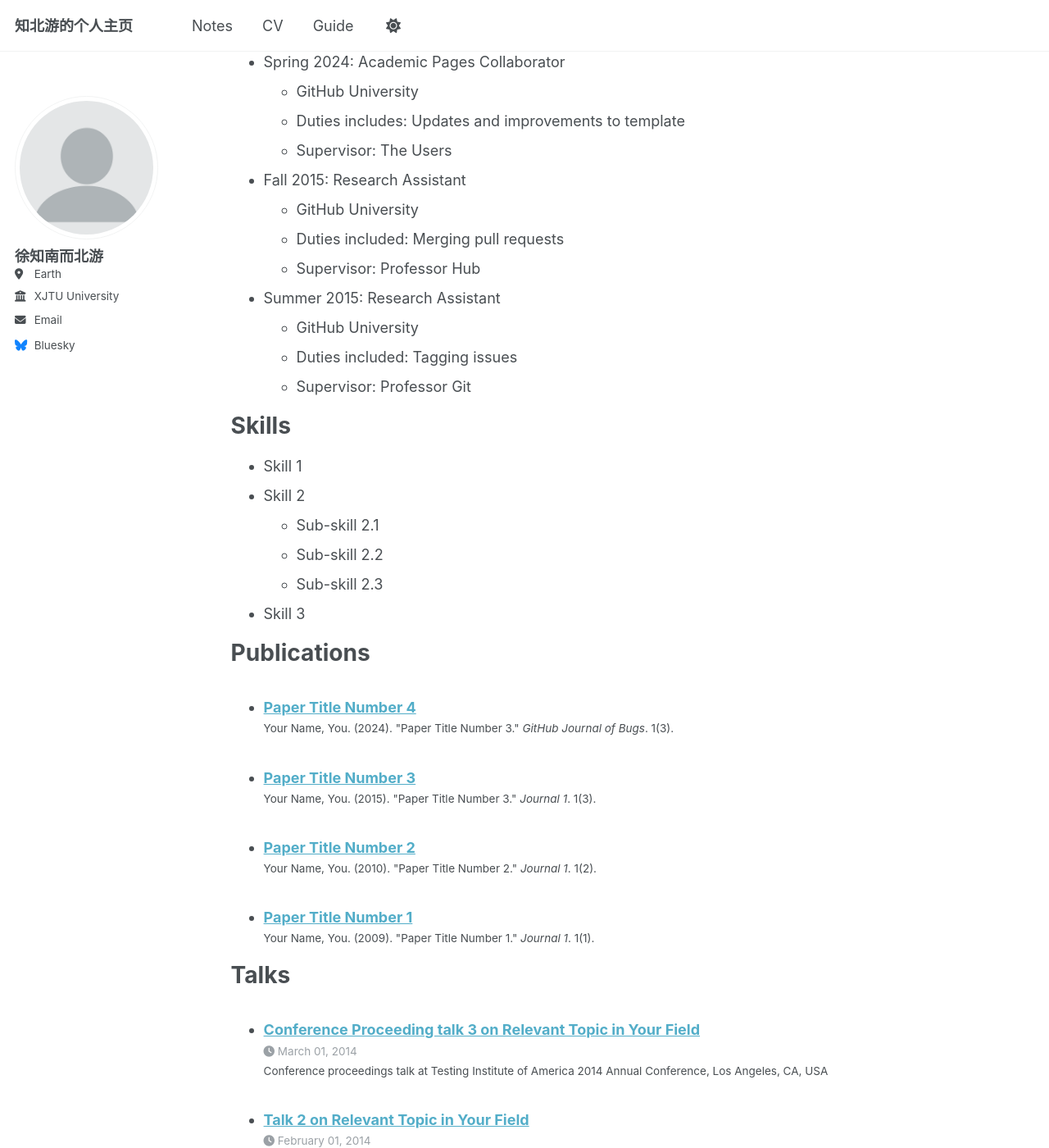
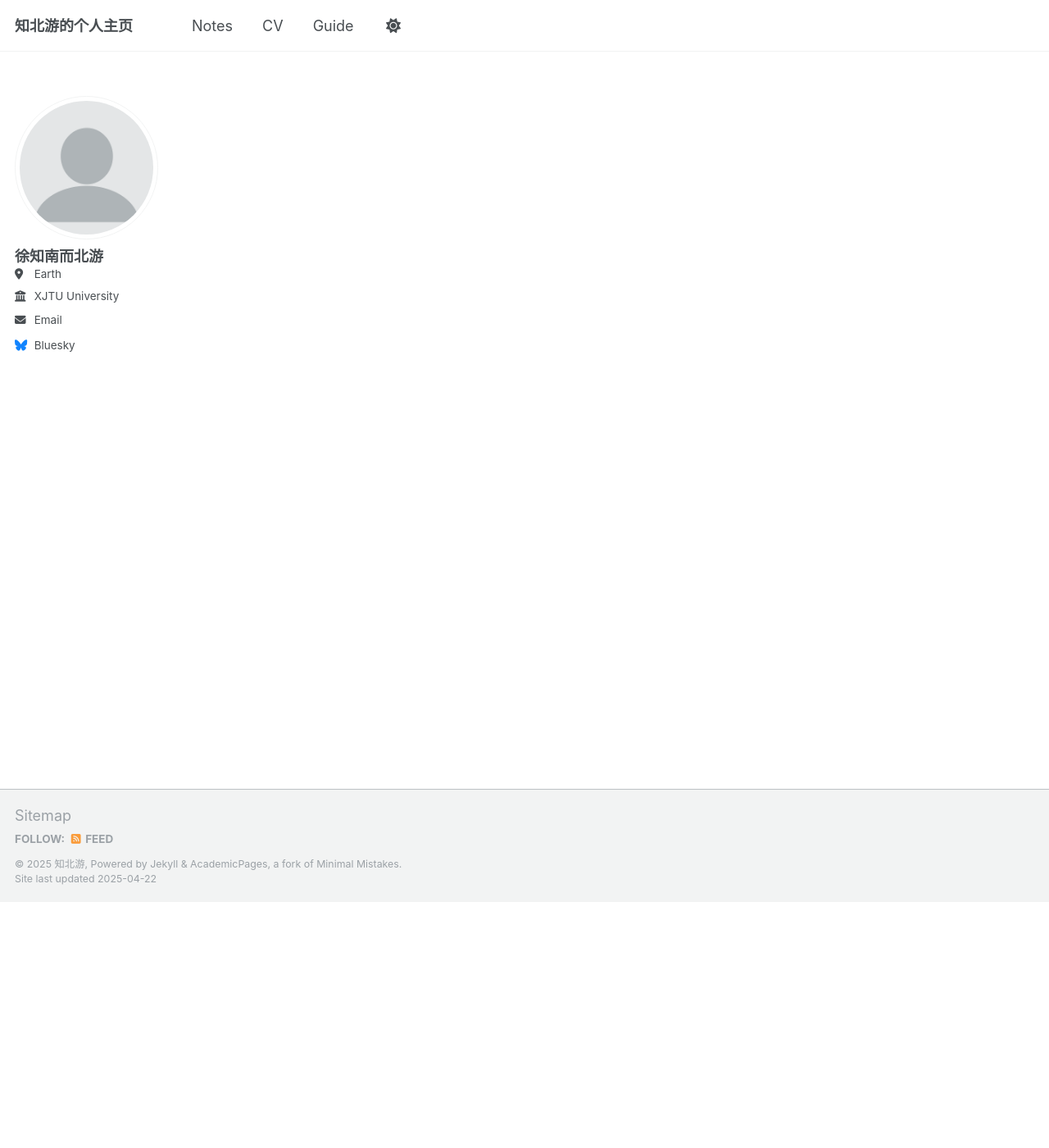
Before and after one commit to 9024yuy/9024yuy.github.io, a Jekyll site: the page built from _pages/cv.md, in a window 1280 px wide and 1400 px high, scrolled down 300 px. Shown: the whole window at 82% size. Built offline with Jekyll 4.4.1, drawn with Linux system fonts in a browser that asks for light colours; some of the changed text lies outside the part shown.

Commit message:
Update cv.md

```diff
--- a/_pages/cv.md
+++ b/_pages/cv.md
@@ -11,54 +11,6 @@
 
 Education
 ======
-* Ph.D in Version Control Theory, GitHub University, 2018 (expected)
-* M.S. in Jekyll, GitHub University, 2014
-* B.S. in GitHub, GitHub University, 2012
-
-Work experience
-======
-* Spring 2024: Academic Pages Collaborator
-  * GitHub University
-  * Duties includes: Updates and improvements to template
-  * Supervisor: The Users
-
-* Fall 2015: Research Assistant
-  * GitHub University
-  * Duties included: Merging pull requests
-  * Supervisor: Professor Hub
-
-* Summer 2015: Research Assistant
-  * GitHub University
-  * Duties included: Tagging issues
-  * Supervisor: Professor Git
-
-Skills
-======
-* Skill 1
-* Skill 2
-  * Sub-skill 2.1
-  * Sub-skill 2.2
-  * Sub-skill 2.3
-* Skill 3
-
-Publications
-======
-  <ul>{% for post in site.publications reversed %}
-    {% include archive-single-cv.html %}
-  {% endfor %}</ul>
-
-Talks
-======
-  <ul>{% for post in site.talks reversed %}
-    {% include archive-single-talk-cv.html  %}
-  {% endfor %}</ul>
-
-Teaching
-======
-  <ul>{% for post in site.teaching reversed %}
-    {% include archive-single-cv.html %}
-  {% endfor %}</ul>
-
-Service and leadership
-======
-* Currently signed in to 43 different slack teams
+* 西安交通大学，2023-至今
+* 西安高新第一中学，2020-2023
+* 宝鸡市第一中学，2017-2020
```
